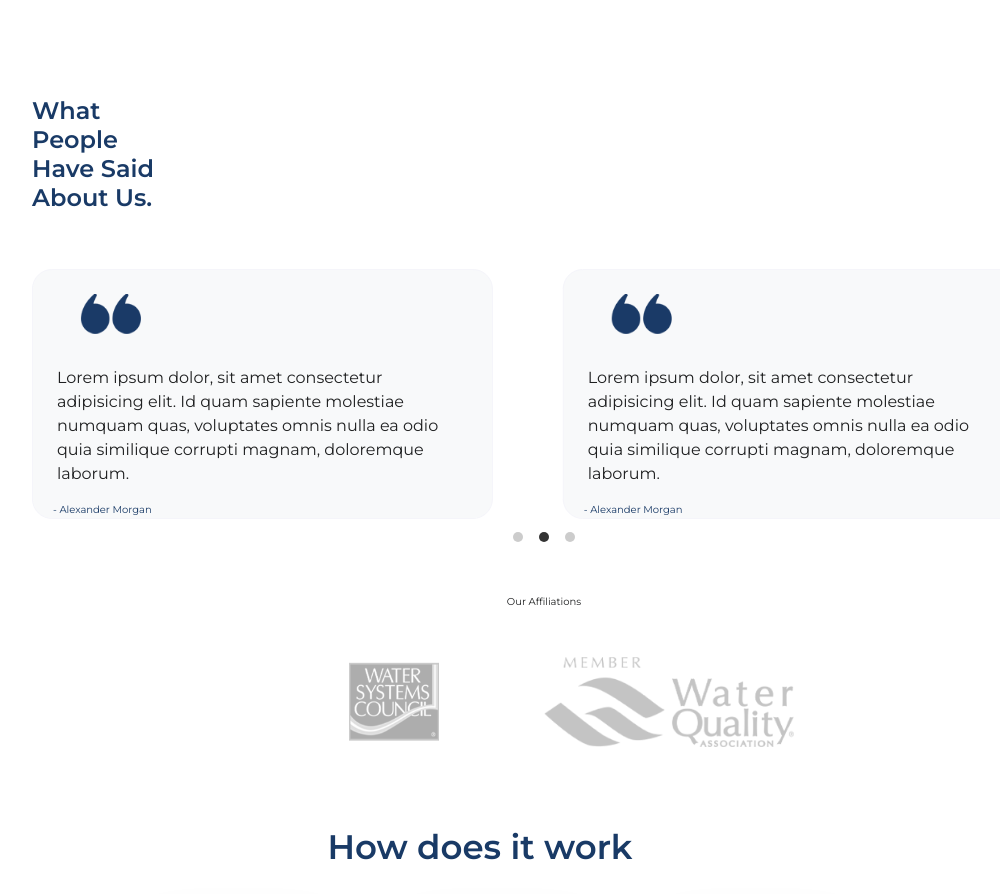
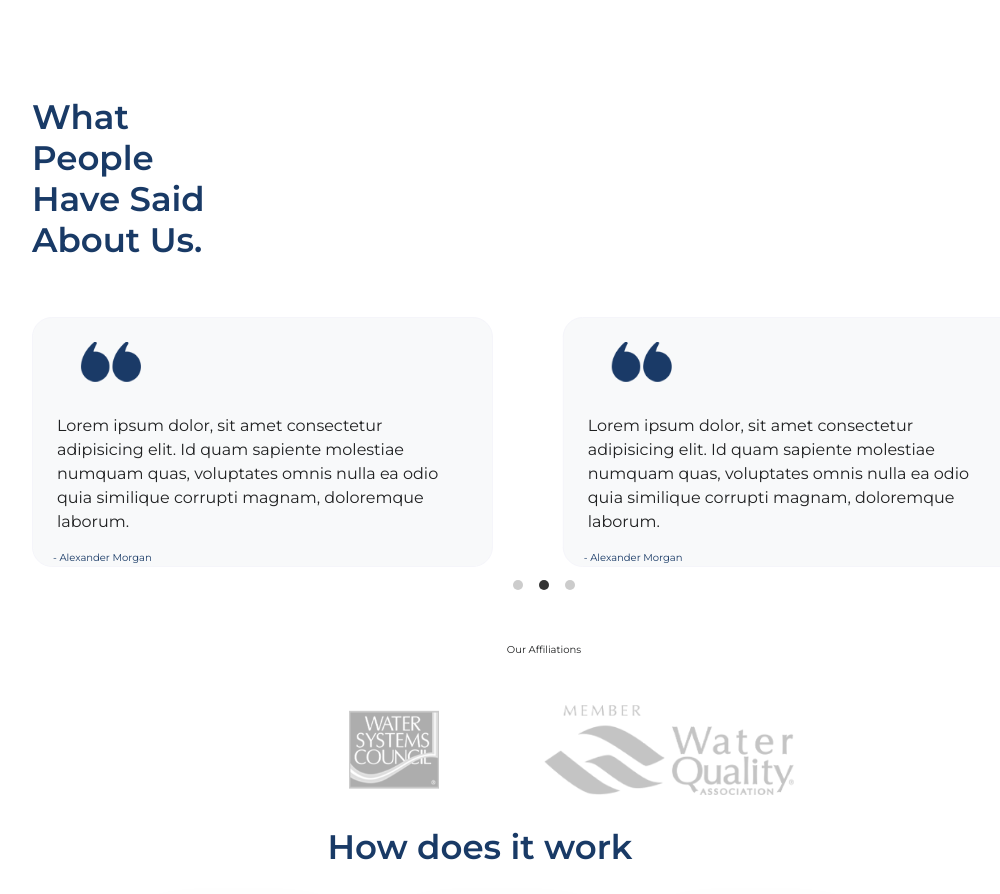
Before and after one commit to stevepabatao/xperiential, a plain HTML site: page index.html in a window 1280 px wide. Shown: the part 2894-3788 px from the top of the page, without its empty margins (160-1160 px from the left). Drawn offline with nearby package versions, Linux system fonts and the light colour scheme.

Commit message:
updated some formatting and layout

```diff
--- a/index.html
+++ b/index.html
@@ -208,7 +208,7 @@
     <section style="position:absolute;height:300px;margin-top:1900px;margin-left:15%;margin-right:5%;">
 
       <div class="d-flex">
-        <h2 style="padding-right:900px">What People Have Said About Us.</h2>
+        <h1 style="padding-right:850px">What People Have Said About Us.</h1>
       </div>
 
       <div class="carousel" id="reviews-carousel" data-flickity='{ "cellAlign": "left", "freeScroll": true, "contain": true, "prevNextButtons": false, "wrapAround": true  }'>
```
